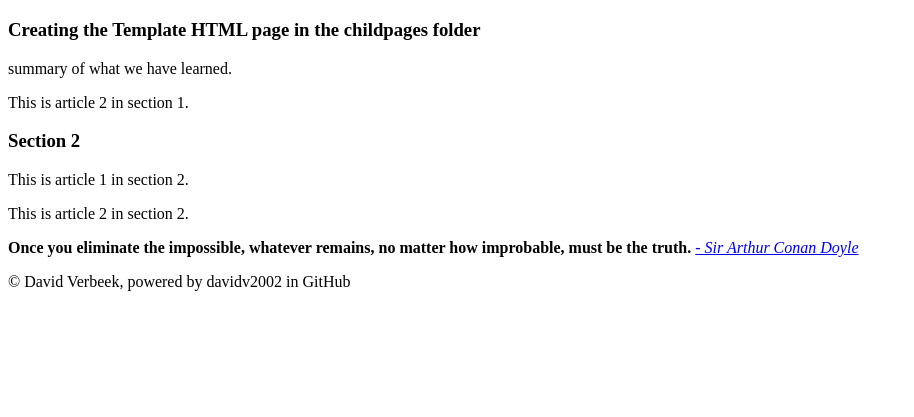
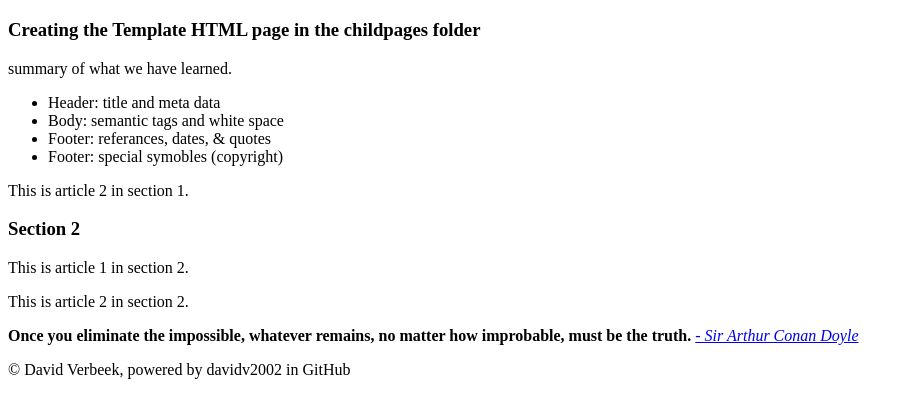
Before and after one commit to davidv2002/cs10_q1_websites_sandbox, a plain HTML site: page HTML lessions/index.html in a window 1280 px wide. Shown: the part 61-478 px from the top of the page, without its empty margins (0-914 px from the left). Drawn offline with Linux system fonts and the light colour scheme.

Commit message:
Update index.html

```diff
--- a/HTML lessions/index.html
+++ b/HTML lessions/index.html
@@ -20,6 +20,12 @@
 
         <article>
           <p>summary of what we have learned.</p>
+          <ul>
+          <li>Header: title and meta data</li>
+          <li>Body: semantic tags and white space</li>
+          <li>Footer: referances, dates, & quotes</li>
+          <li>Footer: special symobles (copyright)</li>
+          </ul>
         </article>
 
         <article>
```
